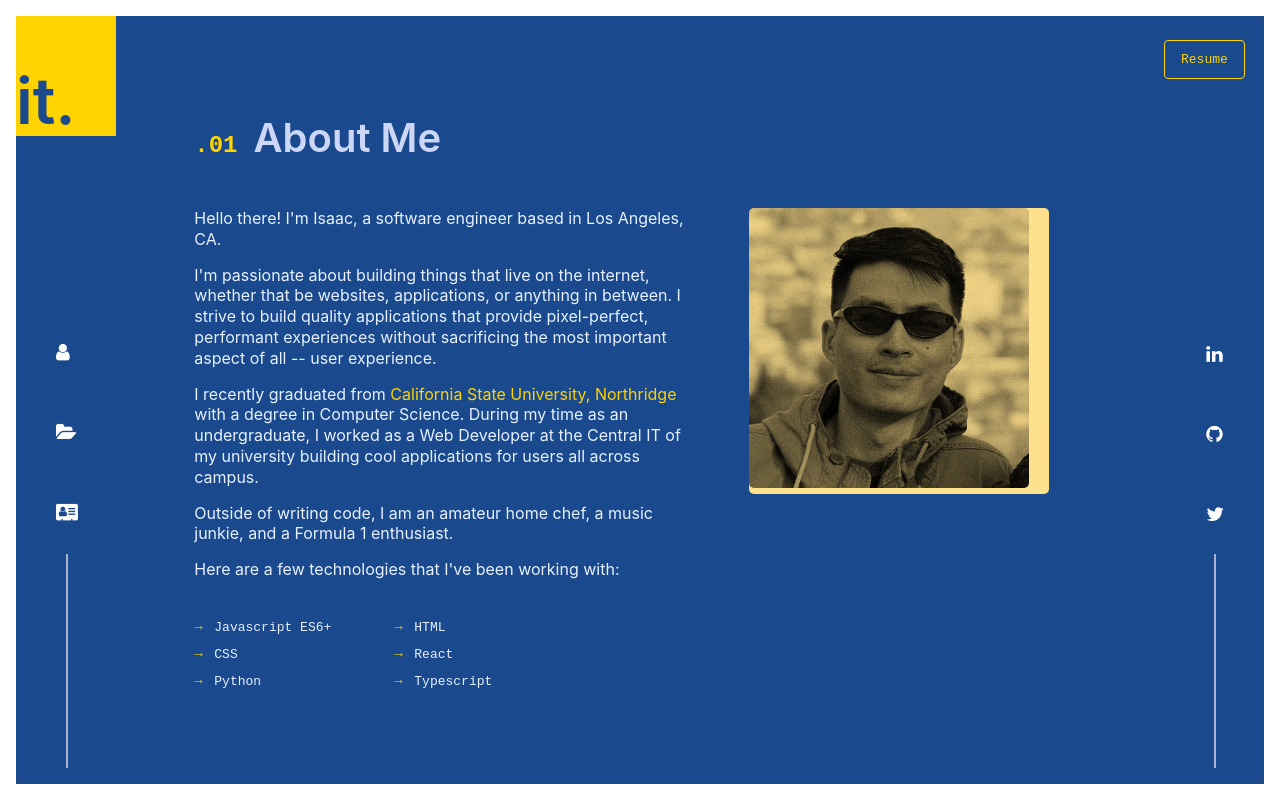
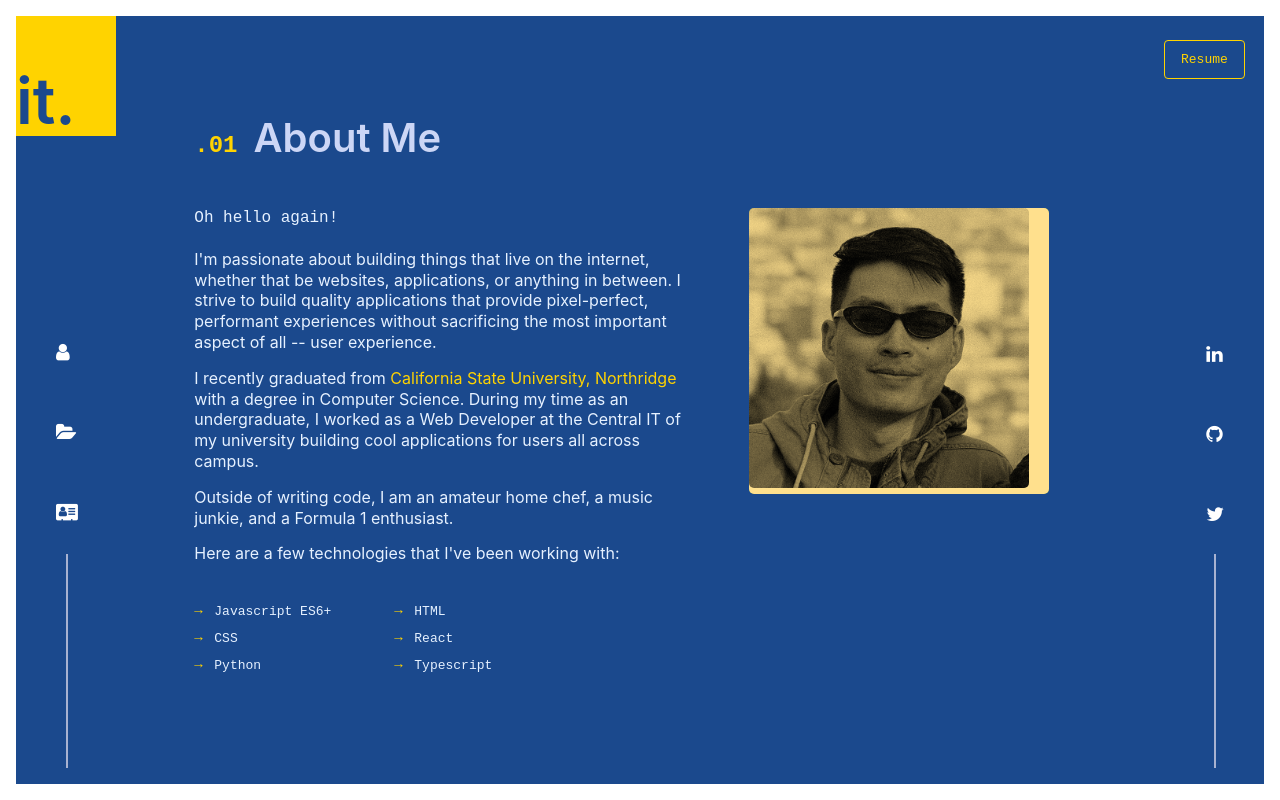
Before and after one commit to isaacxw/isaacteh-v2, a Next.js app: page /about in a window 1280 px wide. Built offline with nearby package versions, Linux system fonts and the light colour scheme.

Commit message:
update about section

```diff
--- a/src/components/sections/about.js
+++ b/src/components/sections/about.js
@@ -34,6 +34,18 @@ const StyledText = styled.div`
 
     a {
         color: var(--yellow);
+    }
+
+    .pre-intro {
+        margin: 0 0 20px 0;
+        color: var(--white);
+        font-family: var(--font-mono);
+        font-size: clamp(var(--fz-sm), 5vw, var(--fz-md));
+        font-weight: 400;
+
+        @media (max-width: 480px) {
+            margin: 0 0 20px 2px;
+        }
     }
 
     ul.skills-list {
@@ -140,8 +152,9 @@ const About = () => {
             <div className="inner">
                 <StyledText>
                     <div>
-                        <p>Hello there! I'm Isaac, a software engineer based in Los Angeles, CA.</p>
-
+                        <p className="pre-intro">
+                            Oh hello again!
+                        </p>
                         <p>
                             I'm passionate about building things that live on the internet, whether that be websites,
                             applications, or anything in between. I strive to build quality applications that provide
```
